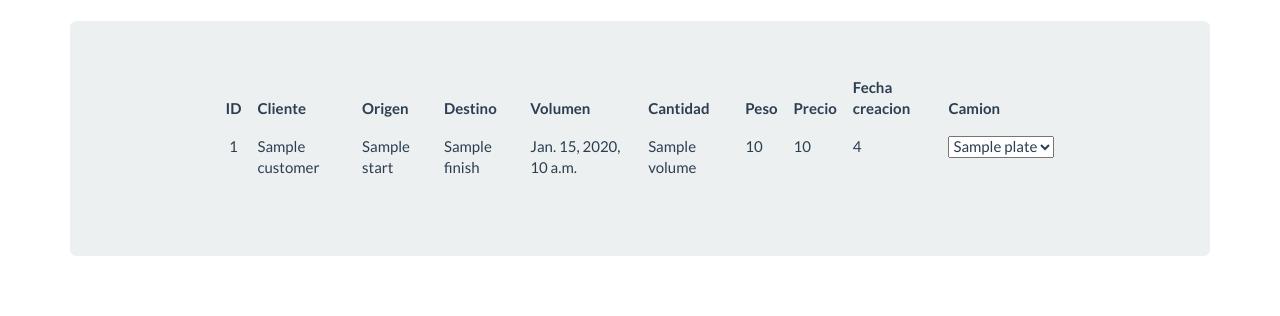
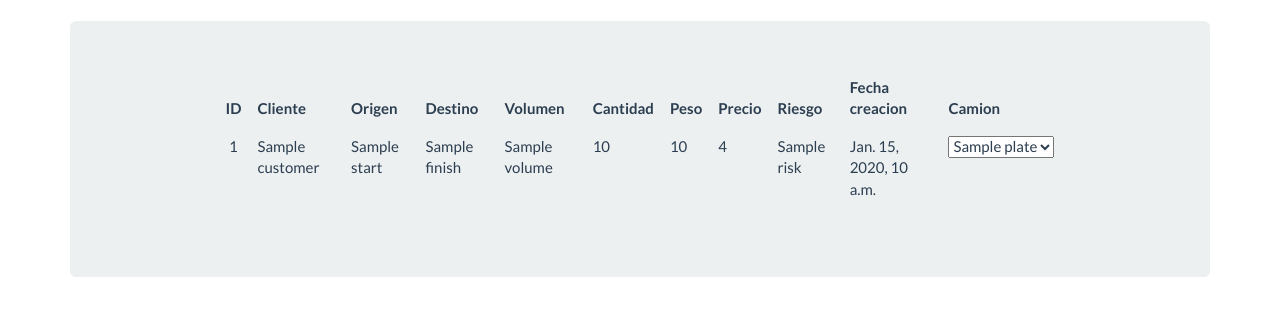
Before and after one commit to rgamboar/L-S, a Django app: template templates/intranet/packages/index.html in a window 1280 px wide. Shown: the part 60-376 px from the top of the page. Run offline with Django 3.2, Linux system fonts and the light colour scheme; the template is opened without the code that fills it: most values are stand-ins (such as "Sample title", 1, 10 or a date in 2020); some libraries are stand-ins or nearby versions.

Commit message:
agregar riesgo a index de paquetes

```diff
--- a/templates/intranet/packages/index.html
+++ b/templates/intranet/packages/index.html
@@ -25,7 +25,7 @@
                         <th>Cantidad</th>
                         <th>Peso</th>
                         <th>Precio</th>
-
+                        <th>Riesgo</th>
                         <th>Fecha creacion</th>
                         <th>Camion</th>
                       </tr>
@@ -37,11 +37,12 @@
                                 <td>{{package.customer.name}}</td>
                                 <td>{{package.start.name}}</td>
                                 <td>{{package.finish.name}}</td>
-                                <td>{{package.createDate}}</td>
                                 <td>{{package.volume}}</td>
                                 <td>{{package.quantity}}</td>
                                 <td>{{package.weight}}</td>
                                 <td>{{package.rate}}</td>
+                                <td>{{package.risk}}</td>
+                                <td>{{package.createDate}}</td>
                                 <td>
                                     <select id="{{package.id}}" onchange="change_package_freight(this);">
                                         {% if package.freight %}
```
